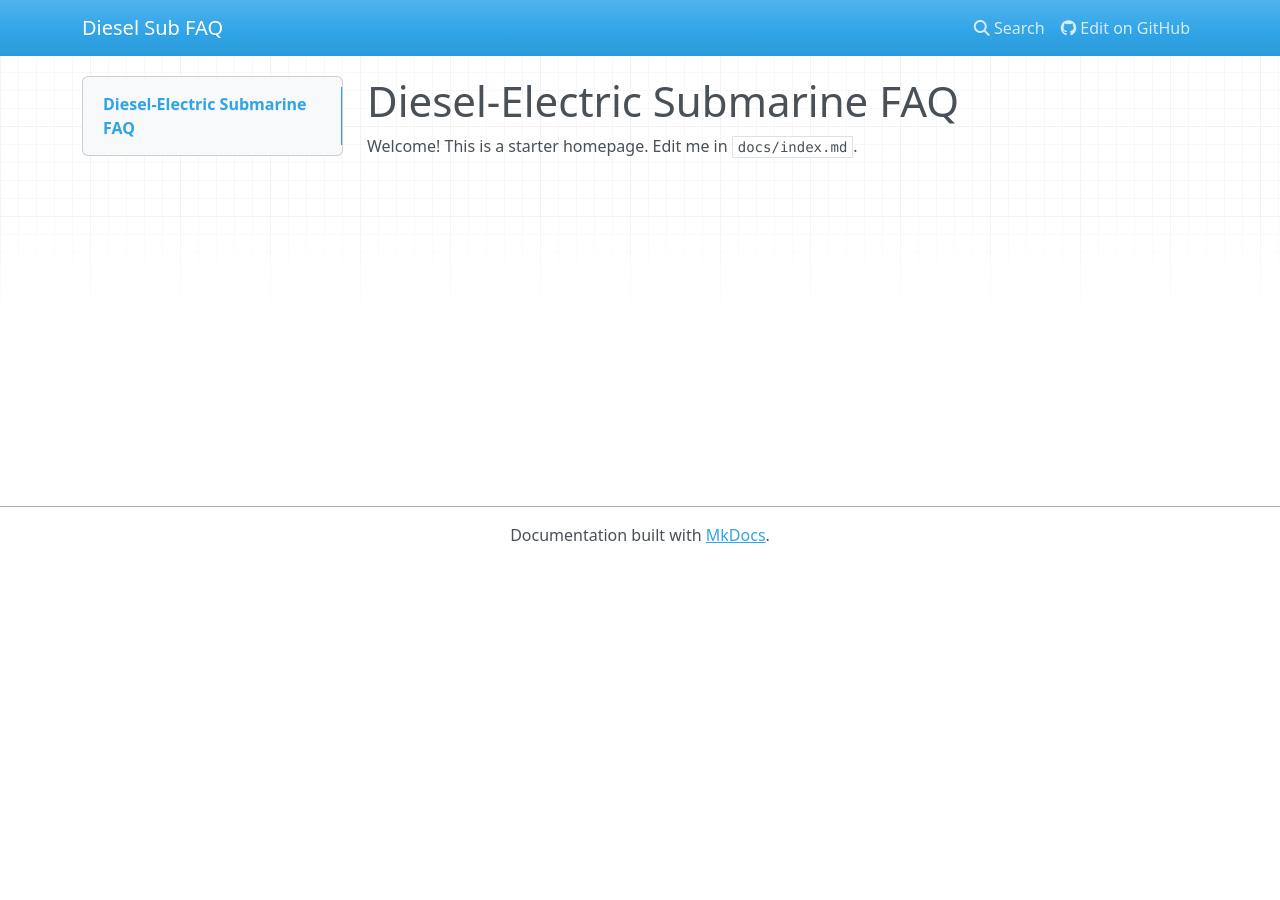
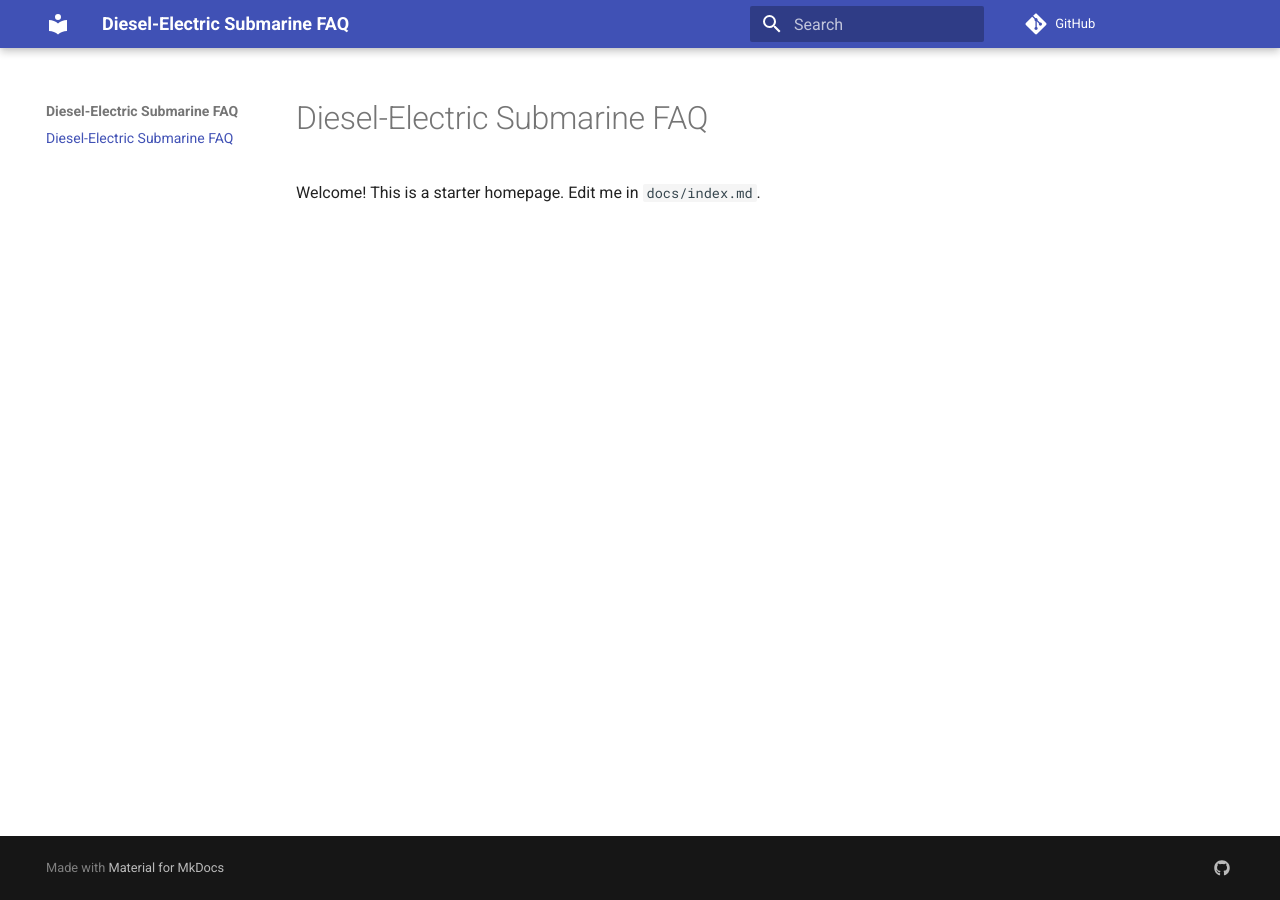
Before and after one commit to igreisman/diesel-sub-faq, an MkDocs documentation site: the page built from docs/index.md, in a window 1280 px wide. Built offline with MkDocs 1.6.1 and Material for MkDocs 9.7.7, drawn with Linux system fonts in a browser that asks for light colours; nearby versions of some CDN libraries; comment, search, counter and statistics services are not loaded.

Commit message:
Update mkdocs.yml

```diff
--- a/mkdocs.yml
+++ b/mkdocs.yml
@@ -1,11 +1,34 @@
-site_name: Diesel Sub FAQ
+site_name: Diesel-Electric Submarine FAQ
+site_description: Clear answers about WWII diesel-electric submarines—technology, life aboard, combat, and history.
 site_url: https://igreisman.github.io/diesel-sub-faq/
+
 repo_url: https://github.com/igreisman/diesel-sub-faq
 edit_uri: edit/main/docs/
+
+theme:
+  name: material
+  features:
+    - navigation.instant
+    - toc.follow
+    - content.code.copy
+    - search.suggest
+    - search.highlight
+
+markdown_extensions:
+  - admonition
+  - attr_list
+  - def_list
+  - tables
+  - toc:
+      permalink: true
+
 plugins:
   - search
   - minify:
       minify_html: true
   - redirects
-nav:
-  - Home: index.md
+
+extra:
+  social:
+    - icon: fontawesome/brands/github
+      link: https://github.com/igreisman/diesel-sub-faq
```
